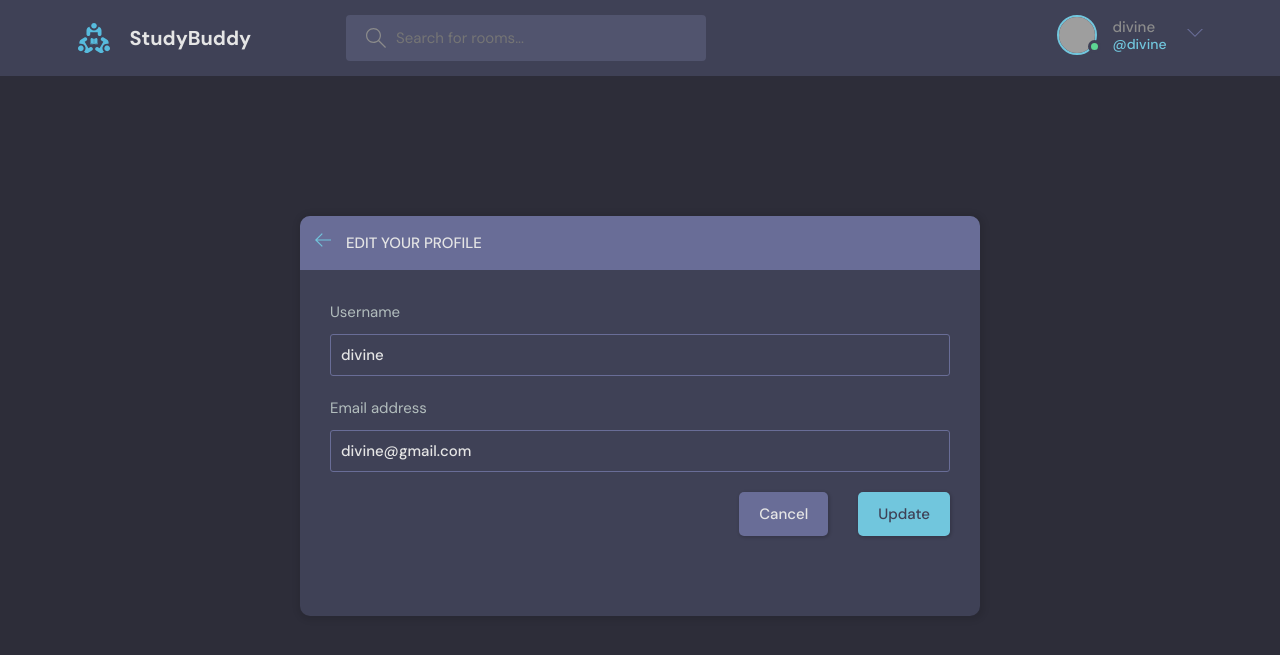
After one commit to divinedanny/studybud, a Django app: page /update-user/ in a window 1280 px wide. The commit adds this page. Shown: the top 655 px of the page. Run offline with Django 4.2, Linux system fonts and the light colour scheme; a user stored in the database is signed in; grey boxes are pictures that could not be loaded.

Commit message:
More functionalities

```diff
--- a/base/forms.py
+++ b/base/forms.py
@@ -1,8 +1,16 @@
+from dataclasses import field
+from pyexpat import model
 from django.forms import ModelForm
 from .models import Room
+from django.contrib.auth.models import User
 
 class RoomForm(ModelForm):
     class Meta:
         model = Room
         fields = "__all__"
         exclude = ['host','members']
+
+class UserForm(ModelForm):
+    class Meta:
+        model = User
+        fields = ['username','email']
--- a/base/templates/base/profile.html
+++ b/base/templates/base/profile.html
@@ -19,7 +19,10 @@
           <div class="profile__info">
             <h3>{{user.username}}</h3>
             <p>@{{user.username}}</p>
-            <a href="edit-user.html" class="btn btn--main btn--pill">Edit Profile</a>
+            {% if request.user == user %}
+            <a href="{% url 'update-user' %}" class="btn btn--main btn--pill">Edit Profile</a>
+            {% endif  %}
+
           </div>
           <div class="profile__about">
             <h3>About</h3>
--- a/base/templates/base/room_form.html
+++ b/base/templates/base/room_form.html
@@ -14,7 +14,11 @@
                 </path>
               </svg>
             </a>
-            <h3>Create/Update Study Room</h3>
+            {% if topic.name == room.topic.name %}
+              <h3>Create Study Room</h3>
+                {% else %}
+                <h3>Update Study Room</h3>
+                {% endif %}
           </div>
         </div>
         <div class="layout__body">
--- /dev/null
+++ b/base/templates/base/update-user.html
@@ -0,0 +1,45 @@
+{% extends 'main.html' %}
+
+
+{% block content %}
+
+    <main class="update-account layout">
+        <div class="container">
+            <div class="layout__box">
+                <div class="layout__boxHeader">
+                    <div class="layout__boxTitle">
+                        <a href="{% url 'home' %}">
+                            <svg version="1.1" xmlns="http://www.w3.org/2000/svg" width="32" height="32"
+                                viewBox="0 0 32 32">
+                                <title>arrow-left</title>
+                                <path
+                                    d="M13.723 2.286l-13.723 13.714 13.719 13.714 1.616-1.611-10.96-10.96h27.625v-2.286h-27.625l10.965-10.965-1.616-1.607z">
+                                </path>
+                            </svg>
+                        </a>
+                        <h3>Edit your profile</h3>
+                    </div>
+                </div>
+                <div class="layout__body">
+                    <form class="form" action="#">
+                    {% csrf_token %}
+                    {% for fields in form %}
+                        <div class="form__group">
+                            <label for="profile_pic">{{fields.label}}</label>
+                            {{fields}}
+                        </div>
+                    {% endfor %}
+
+
+                        <div class="form__action">
+                            <a class="btn btn--dark" href="index.html">Cancel</a>
+                            <button class="btn btn--main" type="submit">Update</button>
+                        </div>
+                    </form>
+                </div>
+            </div>
+        </div>
+      </div>
+    </main>
+
+  {% endblock content %}
--- a/base/urls.py
+++ b/base/urls.py
@@ -11,7 +11,9 @@ urlpatterns = [
     path('edit-room/<str:pk>/', views.updateView, name='edit-room'),
     path('delete-room/<str:pk>/', views.deleteView, name='delete-room'),
     path('delete-message/<str:pk>/', views.deleteMessageView, name='delete-message'),
-    path('user-profile/<str:pk>/', views.userProfile, name='user-profile')
+    path('user-profile/<str:pk>/', views.userProfile, name='user-profile'),
+    path('update-user/', views.updateUser, name='update-user'),
+
 
 
 ]
--- a/base/views.py
+++ b/base/views.py
@@ -2,7 +2,7 @@ from django.shortcuts import render, redirect
 from django.http import HttpResponse
 from django.db.models import Q
 from .models import Room,Topic, Message
-from .forms import RoomForm
+from .forms import RoomForm,UserForm
 from django.contrib.auth.models import User
 from django.contrib import messages
 from django.contrib. auth import authenticate, login, logout
@@ -179,3 +179,18 @@ def deleteMessageView(request,pk):
         return redirect('home')
     context = {'obj': conversation}
     return render(request, 'base/delete.html', context)
+
+
+@login_required(login_url='login')
+def updateUser(request):
+    user = request.user
+    form = UserForm(instance=user)
+
+    if request.method == 'POST':
+        form = UserForm(request.POST, instance=user)
+        if form.is_valid():
+            form.save()
+            return redirect('user-profile', pk = user.id)
+
+    context = {'form': form }
+    return render(request, 'base/update-user.html', context)
--- a/templates/navbar.html
+++ b/templates/navbar.html
@@ -45,7 +45,7 @@
           </a>
             {% endif %}
           <div class="dropdown-menu">
-            <a href="settings.html" class="dropdown-link"
+            <a href="{% url 'update-user' %}" class="dropdown-link"
               ><svg version="1.1" xmlns="http://www.w3.org/2000/svg" width="32" height="32" viewBox="0 0 32 32">
                 <title>tools</title>
                 <path
```
Also changed, not shown: db.sqlite3.
